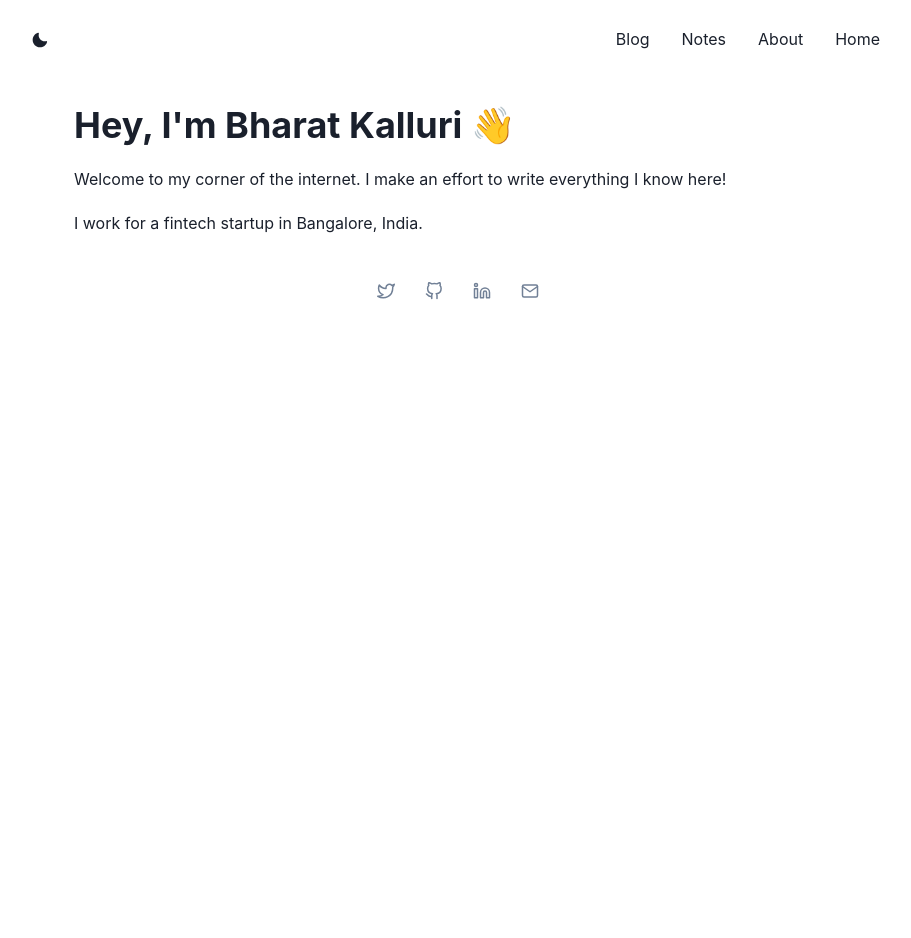
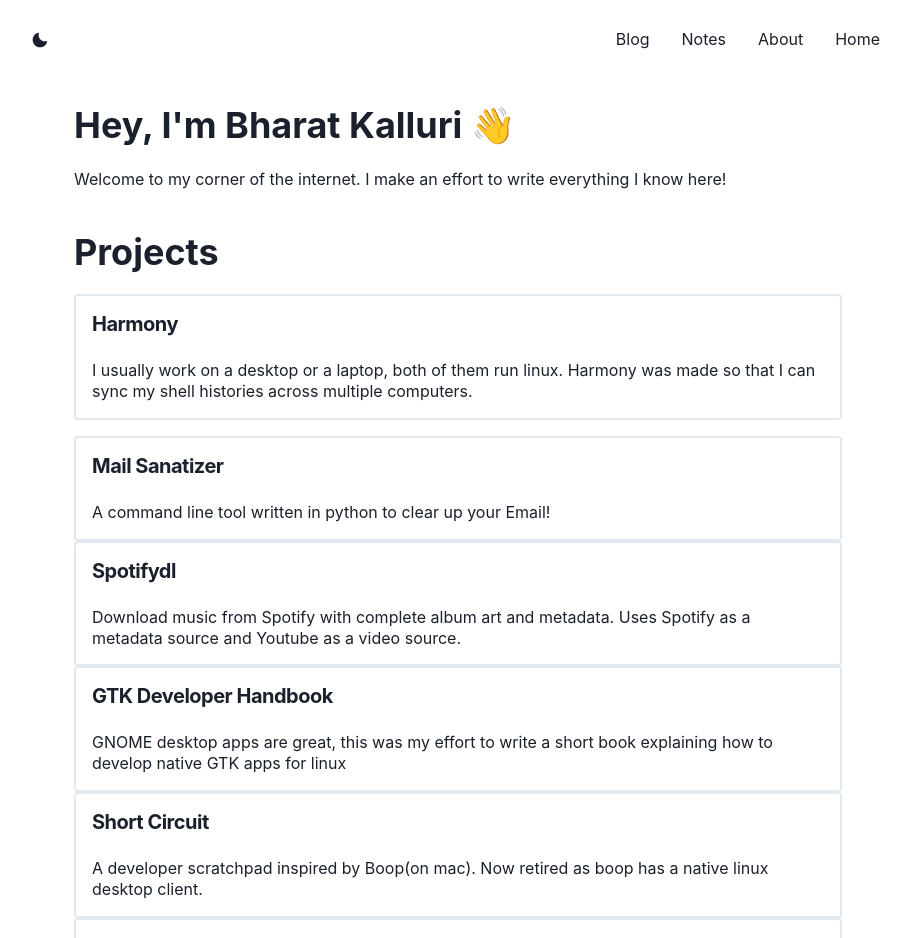
Before and after one commit to BharatKalluri/bharatkalluri.com, a Next.js app: page / in a window 1280 px wide. Shown: the top 938 px of the page, without its empty margins (182-1093 px from the left). Before the commit the page ends 800 px from the top, so only its background shows below. Built offline with nearby package versions, Linux system fonts and the light colour scheme.

Commit message:
Added projecrs

```diff
--- a/pages/index.tsx
+++ b/pages/index.tsx
@@ -1,5 +1,99 @@
-import { Heading, Stack, Text } from "@chakra-ui/react";
+import { Heading, Stack, Text, Link, Flex } from "@chakra-ui/react";
 import Layout from "../components/Layout";
+
+// TODO: Move this to constants as well
+const PROJECT_LIST: Array<IProjectCardProps> = [
+    {
+        name: "Harmony",
+        description:
+            "I usually work on a desktop or a laptop, both of them run linux. Harmony was made so that I can sync my shell histories across multiple computers.",
+        link: "https://github.com/BharatKalluri/harmony",
+    },
+    {
+        name: "Mail Sanatizer",
+        description:
+            "A command line tool written in python to clear up your Email!",
+        link: "https://github.com/BharatKalluri/mail-sanitizer",
+    },
+    {
+        name: "Spotifydl",
+        description:
+            "Download music from Spotify with complete album art and metadata. Uses Spotify as a metadata source and Youtube as a video source.",
+        link: "https://gitlab.gnome.org/Bharatkalluri/splash",
+    },
+    {
+        name: "GTK Developer Handbook",
+        description:
+            "GNOME desktop apps are great, this was my effort to write a short book explaining how to develop native GTK apps for linux",
+        link: "https://bharatkalluri.gitbook.io/gnome-developer-handbook/",
+    },
+    {
+        name: "Short Circuit",
+        description:
+            "A developer scratchpad inspired by Boop(on mac). Now retired as boop has a native linux desktop client.",
+        link: "https://flathub.org/apps/details/in.bharatkalluri.shortcircuit",
+    },
+    {
+        name: "Splash",
+        description:
+            "A native GNOME high res desktop wallpaper changer application, uses unsplash as a source for wallpapers.",
+        link: "https://gitlab.gnome.org/Bharatkalluri/splash",
+    },
+    {
+        name: "Albert Extensions",
+        description:
+            "Albert is a quick launcher made for linux (similar to spotlight on mac). Albert did not seem to have a centralized repository of extensions, So I made it for myself!",
+        link: "https://alberthub.netlify.app/",
+    },
+];
+
+interface IProjectCardProps {
+    name: string;
+    description: string;
+    link: string;
+}
+
+const ProjectCard = ({ name, description, link }: IProjectCardProps) => {
+    return (
+        <Link
+            mb={4}
+            href={link}
+            title={name}
+            isExternal
+            _hover={{
+                boxShadow: "0px 4px 20px rgba(0, 0, 0, 0.05)",
+                textDecoration: "none",
+            }}
+        >
+            <Flex
+                align="center"
+                border="2px solid"
+                borderColor="gray.200"
+                borderRadius={4}
+                p={4}
+            >
+                <Stack>
+                    <Heading as="h4" size="md" mb={4} letterSpacing="tight">
+                        {name}
+                    </Heading>
+                    <Text lineHeight="1.3">{description}</Text>
+                </Stack>
+            </Flex>
+        </Link>
+    );
+};
+
+const ProjectListComponent = () => (
+    <Stack direction="column" spacing={0}>
+        {PROJECT_LIST.map((project) => (
+            <ProjectCard
+                name={project.name}
+                description={project.description}
+                link={project.link}
+            />
+        ))}
+    </Stack>
+);
 
 const IndexPage = () => (
     <Layout title="Home">
@@ -9,7 +103,10 @@ const IndexPage = () => (
                 Welcome to my corner of the internet. I make an effort to write
                 everything I know here!
             </Text>
-            <Text>I work for a fintech startup in Bangalore, India.</Text>
+            <Stack py={5} spacing={5}>
+                <Heading>Projects</Heading>
+                <ProjectListComponent />
+            </Stack>
         </Stack>
     </Layout>
 );
```
